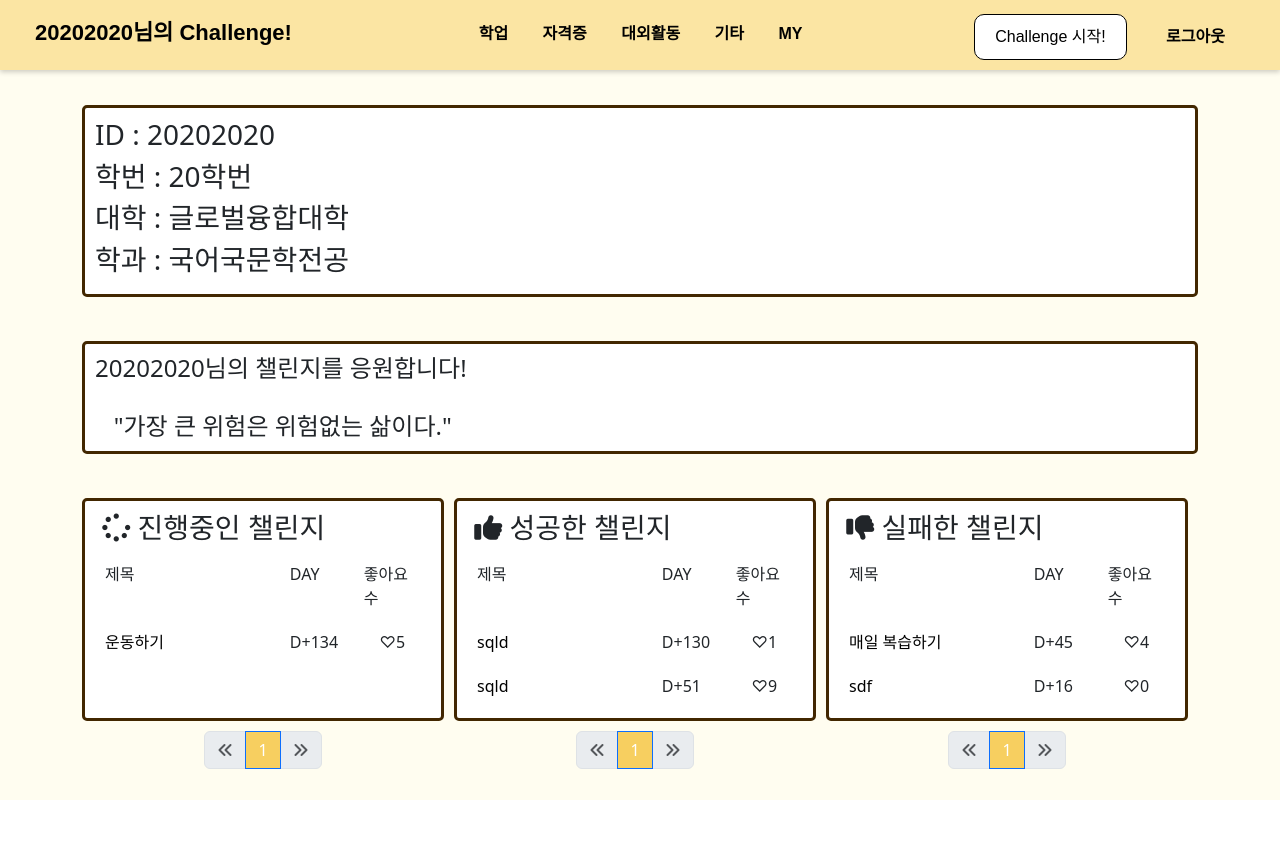
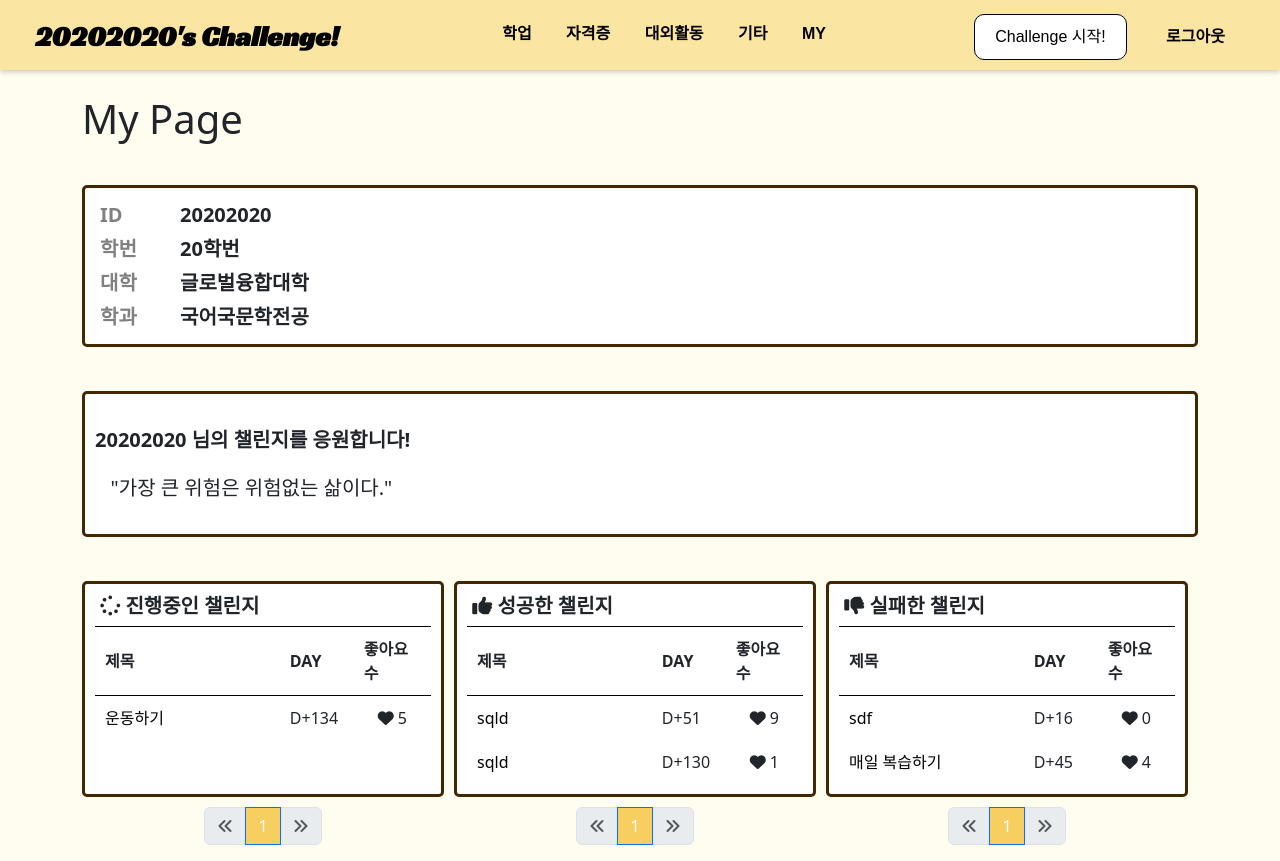
Before and after one commit to 2023-CodewithDuksung/2023-CodeWithDS-05, a Django app: page /auth/20202020/ in a window 1280 px wide. Before the commit the page ends 800 px from the top, so only its background shows below. Run offline with Django 4.2, Linux system fonts and the light colour scheme; data comes from the database, SQL or seed files in the repository; both versions use the stored data as it was after the commit; some libraries are stand-ins or nearby versions.

Commit message:
new,update남음

```diff
--- a/board/models.py
+++ b/board/models.py
@@ -1,6 +1,8 @@
 from django.db import models
 from django.contrib.auth.models import AbstractUser
 from datetime import date
+from markdownx.models import MarkdownxField
+from markdownx.utils import markdown
 
 # Create your models here.
 class Category(models.Model):
@@ -44,7 +46,7 @@ class User(AbstractUser):
 
 class Challenge(models.Model):
     title = models.CharField(max_length=100)
-    memo = models.TextField(null=True, blank=True)
+    memo = MarkdownxField()
     start_date = models.DateField(auto_now_add=True)
     end_date = models.DateField(blank=True, null=True)
     user = models.ForeignKey(User, on_delete=models.CASCADE)
@@ -62,6 +64,9 @@ class Challenge(models.Model):
     def get_absolute_url(self):
         return f'/board/{self.pk}/'
 
+    def get_memo_markdown(self):
+        return markdown(self.memo)
+
     def get_day(self):
         if (self.status=="0"):
             day = date.today()-self.start_date
--- a/board/templates/board/base.html
+++ b/board/templates/board/base.html
@@ -10,6 +10,9 @@
     <link href="{% static 'board/css/topmenu.css' %}" rel="stylesheet" type="text/css" media="screen">
     <link href="{% static 'board/css/listStyle.css' %}" rel="stylesheet" type="text/css" media="screen">
     <link href="{% static 'board/css/update.css' %}" rel="stylesheet" type="text/css" media="screen">
+    <link rel="preconnect" href="https://fonts.googleapis.com">
+    <link rel="preconnect" href="https://fonts.gstatic.com" crossorigin>
+    <link href="https://fonts.googleapis.com/css2?family=Racing+Sans+One&display=swap" rel="stylesheet">
     <script src="https://kit.fontawesome.com/edea15a092.js" crossorigin="anonymous"></script>
     <title>Challenge</title>
     <style>
--- a/board/templates/board/menubar.html
+++ b/board/templates/board/menubar.html
@@ -24,9 +24,9 @@
 <div class="fixed-top" id="top-menu" style="background-color:#FBE5A3;">
     <div id="menubar-left">
         {% if user.is_authenticated %}
-        <a class="navbar-brand" href="{% url 'user:main' %}"><b>{{user.username}}님의 Challenge!</b></a>
+        <a class="navbar-brand" href="{% url 'user:main' %}"><b style="font-family: 'Racing Sans One', cursive; font-size: 28px;">{{user.username}}'s Challenge!</b></a>
         {% else %}
-        <a class="navbar-brand" href="{% url 'user:main' %}"><b>Challenge!</b></a>
+        <a class="navbar-brand" href="{% url 'user:main' %}"><b style="font-family: 'Racing Sans One', cursive; font-size: 28px;">Challenge!</b></a>
         {% endif %}
     </div>
     <div id="menubar-center">
--- a/board/templates/board/success.html
+++ b/board/templates/board/success.html
@@ -6,6 +6,9 @@
     <link href="{% static 'board/bootstrap/bootstrap.min.css' %}" rel="stylesheet" type="text/css" media="screen">
     <link href="{% static 'board/css/challenge_new.css' %}" rel="stylesheet" type="text/css" media="screen">
     <link href="{% static 'board/css/topmenu.css' %}" rel="stylesheet" type="text/css" media="screen">
+    <link rel="preconnect" href="https://fonts.googleapis.com">
+    <link rel="preconnect" href="https://fonts.gstatic.com" crossorigin>
+    <link href="https://fonts.googleapis.com/css2?family=Racing+Sans+One&display=swap" rel="stylesheet">
     <script src="https://kit.fontawesome.com/edea15a092.js" crossorigin="anonymous"></script>
     <title>Challenge</title>
     <style>
--- a/challengePrj/settings.py
+++ b/challengePrj/settings.py
@@ -37,7 +37,7 @@ INSTALLED_APPS = [
     'django.contrib.sessions',
     'django.contrib.messages',
     'django.contrib.staticfiles',
-
+    'markdownx',
     'board',
     'mypage',
     'widget_tweaks',
--- a/mypage/templates/mypage/login.html
+++ b/mypage/templates/mypage/login.html
@@ -5,6 +5,9 @@
     <meta charset="UTF-8">
     <link href="{% static 'board/css/topmenu.css' %}" rel="stylesheet" type="text/css" media="screen">
     <link href="{% static 'board/bootstrap/bootstrap.min.css' %}" rel="stylesheet" type="text/css" media="screen">
+    <link rel="preconnect" href="https://fonts.googleapis.com">
+    <link rel="preconnect" href="https://fonts.gstatic.com" crossorigin>
+    <link href="https://fonts.googleapis.com/css2?family=Racing+Sans+One&display=swap" rel="stylesheet">
     <title>로그인 페이지</title>
     <style>
         body{
--- a/mypage/templates/mypage/my_detail.html
+++ b/mypage/templates/mypage/my_detail.html
@@ -6,6 +6,9 @@
     <link href="{% static 'board/css/topmenu.css' %}" rel="stylesheet" type="text/css" media="screen">
     <link href="{% static 'board/bootstrap/bootstrap.min.css' %}" rel="stylesheet" type="text/css" media="screen">
     <script src="https://kit.fontawesome.com/edea15a092.js" crossorigin="anonymous"></script>
+    <link rel="preconnect" href="https://fonts.googleapis.com">
+    <link rel="preconnect" href="https://fonts.gstatic.com" crossorigin>
+    <link href="https://fonts.googleapis.com/css2?family=Racing+Sans+One&display=swap" rel="stylesheet">
     <title>상세 페이지</title>
     <style>
         body{
@@ -40,19 +43,20 @@
             height: 20px;
         }
 
+        .table {
+            width: 10px;
+        }
+
         td.my_like {
             text-align: center;
         }
 
         table thead {
         /* 제목이랑 좋아요 수 등 thead부분입니다.  */
-            height: 60px;
-            vertical-align: top;
-        }
-
-        thead th {
-        /* thead bold 없애기 */
-            font-weight: normal;
+            height: 30px;
+            vertical-align: center;
+            border-top: 1px solid black;
+            border-bottom: 1px solid black;
         }
 
         td a {
@@ -65,74 +69,96 @@
         tbody tr:hover {
             background-color: #F0F8FF;
         }
+
+        .info-title {
+            display: inline-block;
+            width: 70px;
+            margin: 0px;
+            margin: 5px;
+            color: grey;
+            font-size: 20px;
+            font-weight: bold;
+
+        }
+
+        .info-info {
+            display: inline-block;
+            width: 500px;
+            margin: 0px 5px;
+            font-size: 20px;
+            font-weight: bold;
+        }
     </style>
 </head>
 <body>
 {% include 'board/menubar.html' %}<br>
 
     <div class="container">
-        <!--<h1>My Page</h1><br>-->
+        <h1>My Page</h1><br>
         <div class="rounded-box">
-            <h3>ID : {{user.username}}</h3>
-        <h3>학번 : {{user.number}}</h3>
-        <h3>대학 : {{user.college}}</h3>
-        {% if user.major %}
-        <h3>학과 : {{user.major}}</h3>
-        {% else %}
-        <h3>학과 : -</h3>
-        {% endif %}
+                <h3 class="info-title">ID</h3><h3 class="info-info">{{user.username}}</h3>
+                <br>
+                <h3 class="info-title">학번</h3><h3 class="info-info">{{user.number}}</h3>
+                <br>
+                <h3 class="info-title">대학</h3><h3 class="info-info">{{user.college}}</h3>
+                <br>
+                {% if user.major %}
+                <h3 class="info-title">학과</h3><h3 class="info-info">{{user.major}}</h3>
+                {% else %}
+                <h3 class="info-title">학과</h3><h3 class="info-info">-</h3>
+                {% endif %}
         </div><br>
-        <h4 class="rounded-box">{{user.username}}님의 챌린지를 응원합니다! <br><br>&nbsp;&nbsp; {{life_quotes.sentence}}</h4><br>
+        <h4 class="rounded-box" style="font-size: 20px;"><br> <b>{{user.username}} 님의 챌린지를 응원합니다!</b><br><br>&nbsp;&nbsp; {{life_quotes.sentence}}<br><br></h4><br>
         <div style="display: flex; justify-content: space-between;">
             <div style="flex:1; margin-right:10px; border-radius: 5px;" class="rounded-box">
-                <h3>&nbsp;<i class="fa-solid fa-spinner"></i>&nbsp;진행중인 챌린지</h3>
+                <h3 style="font-size: 20px; font-weight: bold;">&nbsp;<i class="fa-solid fa-spinner"></i>&nbsp;진행중인 챌린지</h3>
                 <table>
                     <thead>
                         <tr><th>제목</th><th>DAY</th><th>좋아요 수</th></tr>
                     </thead>
-                    <tobody>
+                    <tbody>
                         {% for l in challenge_keep_list %}
                         <tr>
                             <td><a href={{l.get_absolute_url}}>{{l}}</a></td>
                             <td>D&plus;{{l.get_day}}</td>
-                            <td class="my_like"> &#x2661;{{l.like_users.count}}</td>
+                            <td class="my_like"> <i class="fa-solid fa-heart fg-danger"></i>&nbsp;{{l.like_users.count}}</td>
                         </tr>
                         {% endfor %}
-                    </tobody>
+                    </tbody>
                 </table>
             </div>
             <div style="flex:1; margin-right:10px;" class="rounded-box">
-                <h3>&nbsp;<i class="fa-solid fa-thumbs-up"></i>&nbsp;성공한 챌린지</h3>
+                <h3 style="font-size: 20px; font-weight: bold;">&nbsp;<i class="fa-solid fa-thumbs-up"></i>&nbsp;성공한 챌린지</h3>
                 <table>
                     <thead>
                         <tr><th>제목</th><th>DAY</th><th>좋아요 수</th></tr>
                     </thead>
-                    <tobody>
+                    <tbody>
                         {% for l in challenge_success_list %}
                         <tr>
                             <td><a href={{l.get_absolute_url}}>{{l}}</a></td>
                             <td>D&plus;{{l.get_day}}</td>
-                            <td class="my_like"> &#x2661;{{l.like_users.count}}</td>
+                            <td class="my_like"> <i class="fa-solid fa-heart fg-danger"></i>&nbsp;{{l.like_users.count}}</td>
                         </tr>
                         {% endfor %}
-                    </tobody>
+                    </tbody>
                 </table>
             </div>
             <div style="flex:1; margin-right:10px;" class="rounded-box">
-                <h3>&nbsp;<i class="fa-solid fa-thumbs-down"></i>&nbsp;실패한 챌린지</h3>
+                <h3 style="font-size: 20px; font-weight: bold;">&nbsp;<i class="fa-solid fa-thumbs-down"></i>&nbsp;실패한 챌린지</h3>
                 <table>
                     <thead>
                         <tr><th>제목</th><th>DAY</th><th>좋아요 수</th></tr>
                     </thead>
-                    <tobody>
+                    <tbody>
                         {% for l in challenge_failure_list %}
                         <tr>
                             <td><a href={{l.get_absolute_url}}>{{l}}</a></td>
                             <td>D&plus;{{l.get_day}}</td>
-                            <td class="my_like"> &#x2661;{{l.like_users.count}}</td>
+                            <td class="my_like"> <i class="fa-solid fa-heart fg-danger"></i>&nbsp;{{l.like_users.count}}</td>
                         </tr>
                         {% endfor %}
-                    </tobody>
+                    </tbody>
                 </table>
             </div>
         </div>
--- a/mypage/templates/mypage/signup.html
+++ b/mypage/templates/mypage/signup.html
@@ -6,6 +6,9 @@
     <meta charset="UTF-8">
     <link href="{% static 'board/css/topmenu.css' %}" rel="stylesheet" type="text/css" media="screen">
     <link href="{% static 'board/bootstrap/bootstrap.min.css' %}" rel="stylesheet" type="text/css" media="screen">
+    <link rel="preconnect" href="https://fonts.googleapis.com">
+    <link rel="preconnect" href="https://fonts.gstatic.com" crossorigin>
+    <link href="https://fonts.googleapis.com/css2?family=Racing+Sans+One&display=swap" rel="stylesheet">
     <title>회원가입</title>
     <style>
         body {
--- a/mypage/views.py
+++ b/mypage/views.py
@@ -132,9 +132,9 @@ def user_logout(request):
 #진행중
 def user_detail(request, username):
     user = User.objects.get(username=username)
-    challenge_keep_list = Challenge.objects.filter(user=user).filter(status="0")
-    challenge_success_list = Challenge.objects.filter(user=user).filter(status="1")
-    challenge_failure_list = Challenge.objects.filter(user=user).filter(status="2")
+    challenge_keep_list = Challenge.objects.filter(user=user).filter(status="0").order_by('-pk')
+    challenge_success_list = Challenge.objects.filter(user=user).filter(status="1").order_by('-pk')
+    challenge_failure_list = Challenge.objects.filter(user=user).filter(status="2").order_by('-pk')
     random_quote = LifeQuotes.objects.order_by('?').first()
 
     page = request.GET.get("page", "1")
```
Also changed, not shown: board/templates/board/challenge_detail.html (+31 -12 lines), board/templates/board/list.html (+8 -9 lines), mypage/templates/mypage/main.html (+30 -12 lines), db.sqlite3.
